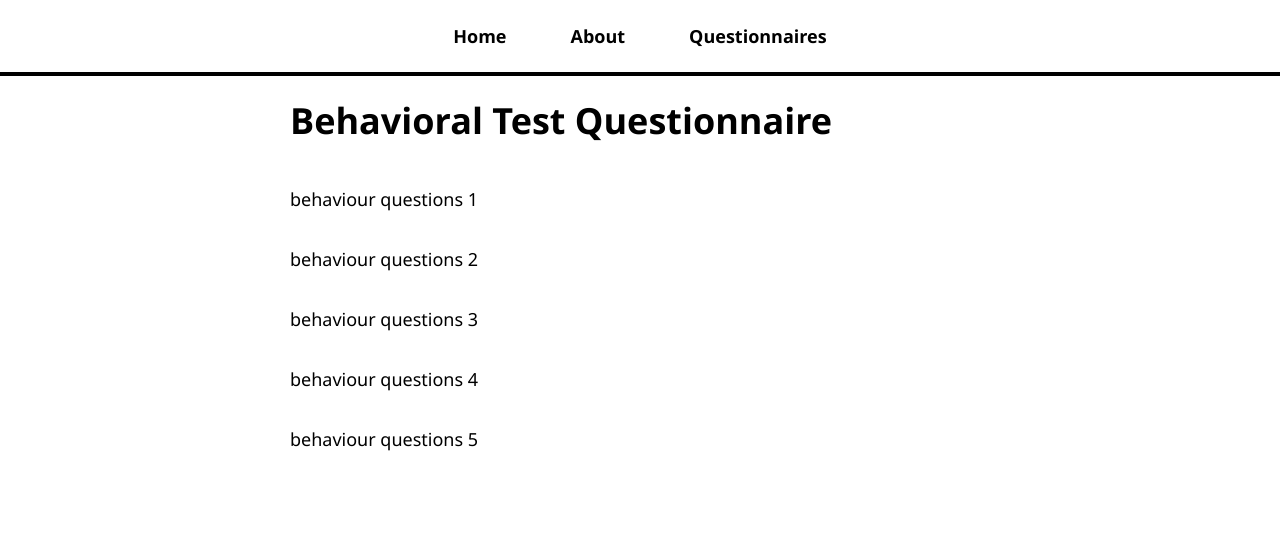
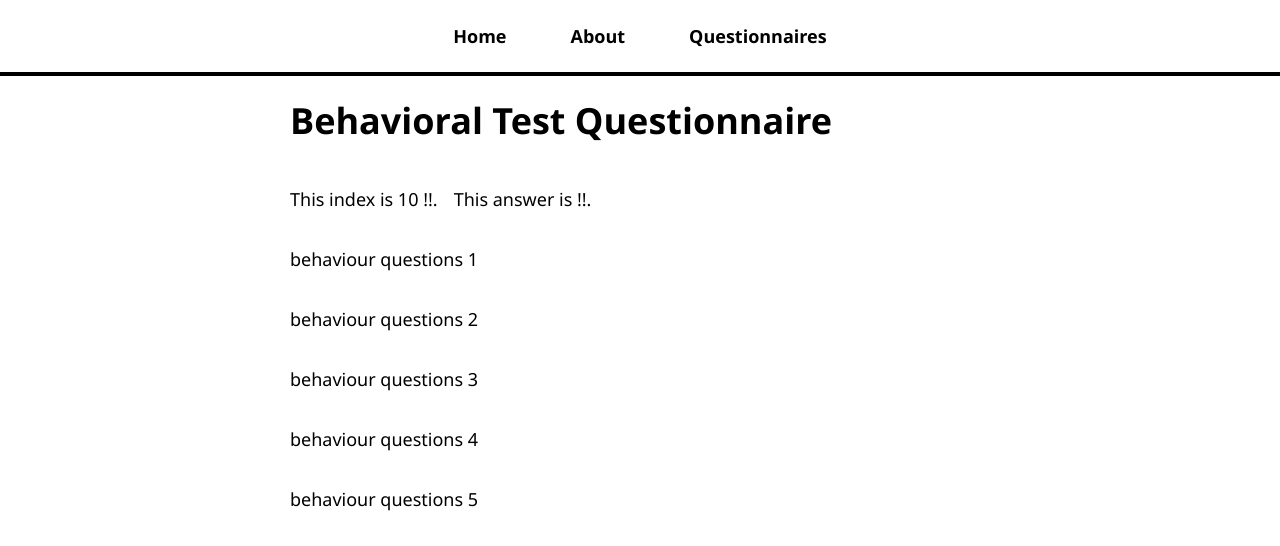
Before and after one commit to willianchu/factor_of_control, a React (Create React App) app: page /questionnaires/disc-test in a window 1280 px wide. Shown: the top 546 px of the page. Built offline with nearby package versions, Linux system fonts and the light colour scheme.

Commit message:
set hooks to track data

```diff
--- a/package.json
+++ b/package.json
@@ -6,6 +6,7 @@
     "@testing-library/jest-dom": "^5.16.5",
     "@testing-library/react": "^13.3.0",
     "@testing-library/user-event": "^13.5.0",
+    "axios": "^1.1.3",
     "react": "^18.2.0",
     "react-dom": "^18.2.0",
     "react-router-dom": "^6.4.2",
--- a/src/pages/QuestionPage.js
+++ b/src/pages/QuestionPage.js
@@ -1,8 +1,15 @@
+import { useState, useEffect } from "react";
 import { useParams } from "react-router-dom";
 import questionnaires from "../data/Questionnaires-Content";
 import NotFoundPage from "./NotFoundPage";
 
 const QuestionPage = () => {
+  const [answer, setAnswer] = useState({index: 0, answers: []});
+
+  useEffect(() => {
+    setAnswer({index: 10, answers: []});
+  }, []);
+
   const { questionnaireId } = useParams();
   const questionnaire = questionnaires.find(question => question.name === questionnaireId);
 
@@ -13,6 +20,8 @@ const QuestionPage = () => {
   return (
     <div>
       <h1>{questionnaire.title}</h1>
+      <p>This index is {answer.index} !!. </p>
+      <p>This answer is {answer.answers[0]} !!. </p>
       {questionnaire.content.map((question, index) => (
         <div key={index}>
           <p>{question}</p>
```
Also changed, not shown: 1 other file (tests, documents, lock files or other folders).
